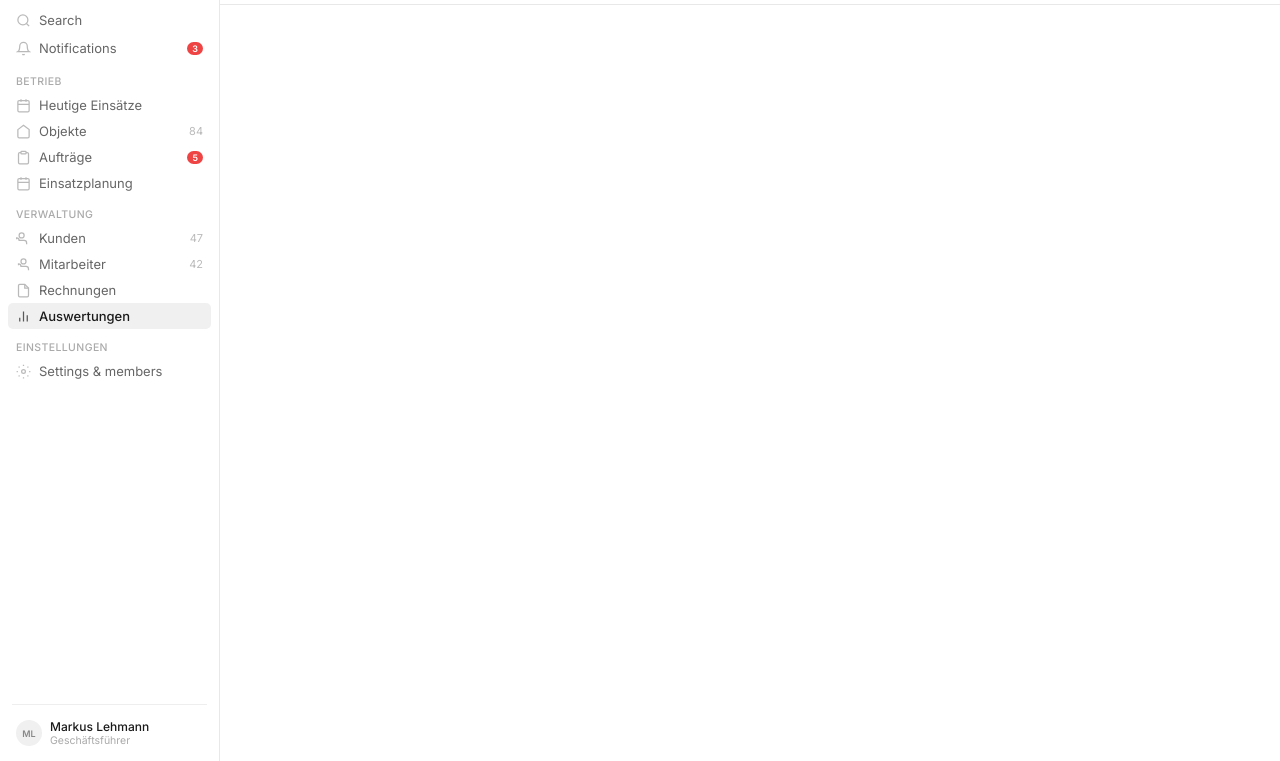
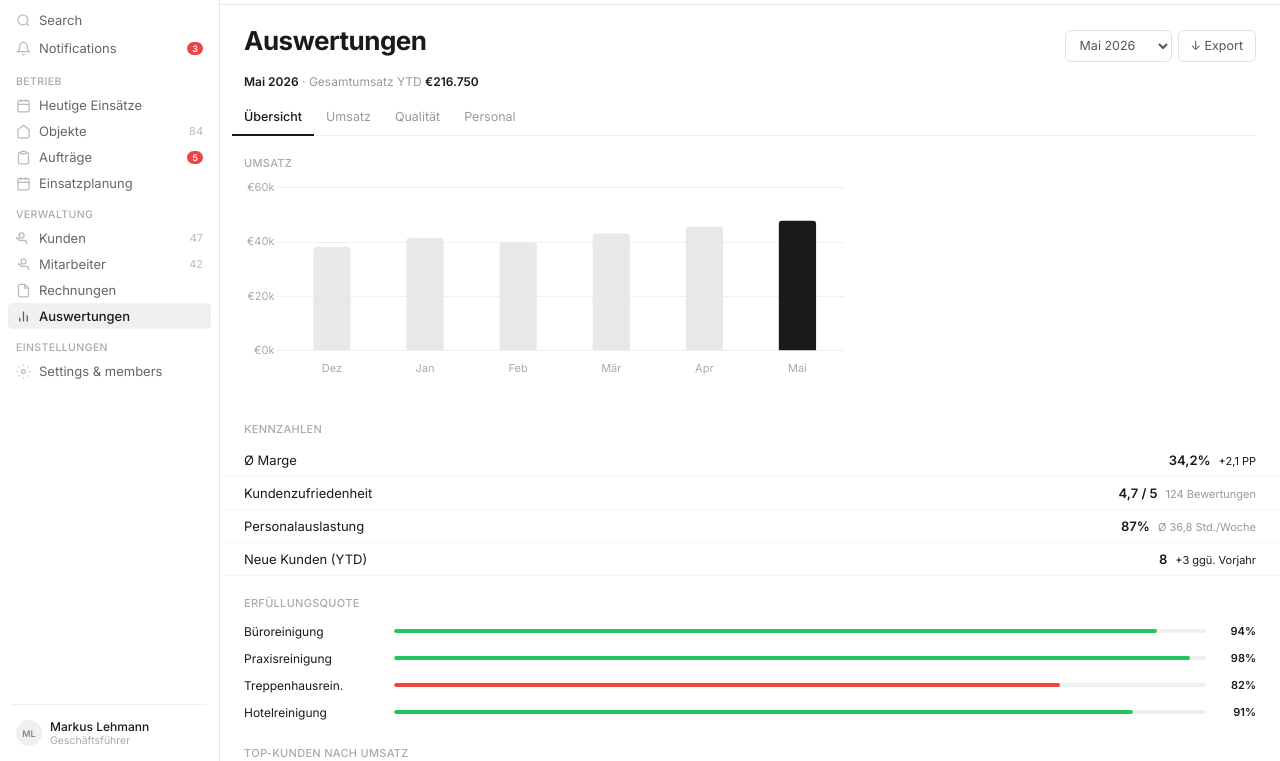
Before and after one commit to Alexis-beep-debug/clima-demo, a website: page index.html in a window 1280 px wide. Both pictures are taken after a click on the element "Auswertungen". Shown: the part 39-800 px from the top of the page. Drawn offline with nearby package versions, Linux system fonts and the light colour scheme.

Commit message:
feat: add Auswertungen view with Chart.js
Co-Authored-By: Claude Opus 4.6 (1M context) <noreply@anthropic.com>

```diff
--- a/index.html
+++ b/index.html
@@ -1134,7 +1134,113 @@
       <!-- VIEW 8: Auswertungen -->
       <!-- ═══════════════════════════════════════════════════════ -->
       <div id="view-auswertungen" class="view">
-        <!-- Content added in Task 6 -->
+        <div class="page-head">
+          <div class="page-row">
+            <div class="page-title">Auswertungen</div>
+            <div class="page-actions">
+              <select style="height:32px; padding:0 10px; border-radius:6px; border:1px solid #e0e0e0; background:#fff; font-size:12.5px; font-family:inherit; color:#555; cursor:pointer;">
+                <option>Mai 2026</option>
+                <option>April 2026</option>
+                <option>März 2026</option>
+              </select>
+              <button class="btn-secondary">&darr; Export</button>
+            </div>
+          </div>
+
+          <div class="stats-row" style="padding-left: 0;">
+            <div class="stat"><b>Mai 2026</b> · Gesamtumsatz YTD <b>€216.750</b></div>
+          </div>
+
+          <div class="tabs" style="padding-left: 0; margin-left: -12px;">
+            <div class="tab active">Übersicht</div>
+            <div class="tab">Umsatz</div>
+            <div class="tab">Qualität</div>
+            <div class="tab">Personal</div>
+          </div>
+        </div>
+
+        <!-- SECTION: UMSATZ -->
+        <div class="section-label">UMSATZ</div>
+        <div class="chart-container">
+          <div class="chart-wrap">
+            <canvas id="auswertungenChart"></canvas>
+          </div>
+        </div>
+
+        <!-- SECTION: KENNZAHLEN -->
+        <div class="section-label">KENNZAHLEN</div>
+        <div class="metric-row">
+          <div class="metric-label">Ø Marge</div>
+          <div><span class="metric-val">34,2%</span><span class="metric-change up">+2,1 PP</span></div>
+        </div>
+        <div class="metric-row">
+          <div class="metric-label">Kundenzufriedenheit</div>
+          <div><span class="metric-val">4,7 / 5</span><span class="metric-change" style="color:#999;">124 Bewertungen</span></div>
+        </div>
+        <div class="metric-row">
+          <div class="metric-label">Personalauslastung</div>
+          <div><span class="metric-val">87%</span><span class="metric-change" style="color:#999;">Ø 36,8 Std./Woche</span></div>
+        </div>
+        <div class="metric-row">
+          <div class="metric-label">Neue Kunden (YTD)</div>
+          <div><span class="metric-val">8</span><span class="metric-change up">+3 ggü. Vorjahr</span></div>
+        </div>
+
+        <!-- SECTION: ERFÜLLUNGSQUOTE -->
+        <div class="section-label">ERFÜLLUNGSQUOTE</div>
+        <div class="pbar">
+          <div class="pbar-label">Büroreinigung</div>
+          <div class="pbar-track"><div class="pbar-fill pbar-fill-green" style="width:94%"></div></div>
+          <div class="pbar-val">94%</div>
+        </div>
+        <div class="pbar">
+          <div class="pbar-label">Praxisreinigung</div>
+          <div class="pbar-track"><div class="pbar-fill pbar-fill-green" style="width:98%"></div></div>
+          <div class="pbar-val">98%</div>
+        </div>
+        <div class="pbar">
+          <div class="pbar-label">Treppenhausrein.</div>
+          <div class="pbar-track"><div class="pbar-fill pbar-fill-red" style="width:82%"></div></div>
+          <div class="pbar-val">82%</div>
+        </div>
+        <div class="pbar">
+          <div class="pbar-label">Hotelreinigung</div>
+          <div class="pbar-track"><div class="pbar-fill pbar-fill-green" style="width:91%"></div></div>
+          <div class="pbar-val">91%</div>
+        </div>
+
+        <!-- SECTION: TOP-KUNDEN -->
+        <div class="section-label">TOP-KUNDEN NACH UMSATZ</div>
+        <table class="tbl">
+          <thead>
+            <tr>
+              <th>Kunde</th>
+              <th style="text-align: right;">Monatsumsatz</th>
+            </tr>
+          </thead>
+          <tbody>
+            <tr>
+              <td class="cell-main">Hotel Residenz Berlin</td>
+              <td style="text-align: right; font-weight: 500;">€12.000</td>
+            </tr>
+            <tr>
+              <td class="cell-main">CityMall GmbH</td>
+              <td style="text-align: right; font-weight: 500;">€8.500</td>
+            </tr>
+            <tr>
+              <td class="cell-main">WohnBau AG</td>
+              <td style="text-align: right; font-weight: 500;">€3.400</td>
+            </tr>
+            <tr>
+              <td class="cell-main">PowerGym Berlin</td>
+              <td style="text-align: right; font-weight: 500;">€2.100</td>
+            </tr>
+            <tr>
+              <td class="cell-main">Dr. med. Weber</td>
+              <td style="text-align: right; font-weight: 500;">€1.200</td>
+            </tr>
+          </tbody>
+        </table>
       </div>
 
     </div>
@@ -1170,9 +1276,34 @@
     if (viewId === 'auswertungen' && !window._chartInit) initCharts();
   }
 
-  // Chart.js initialization stub (filled in Task 6)
   function initCharts() {
-    // Will be implemented when Auswertungen view is added
+    const ctx = document.getElementById('auswertungenChart');
+    if (!ctx) return;
+    new Chart(ctx, {
+      type: 'bar',
+      data: {
+        labels: ['Dez', 'Jan', 'Feb', 'Mär', 'Apr', 'Mai'],
+        datasets: [{
+          data: [38200, 41500, 39800, 43100, 45600, 47850],
+          backgroundColor: ['#e8e8e8','#e8e8e8','#e8e8e8','#e8e8e8','#e8e8e8','#1a1a1a'],
+          borderRadius: 3, barPercentage: 0.5,
+        }]
+      },
+      options: {
+        responsive: true, maintainAspectRatio: false,
+        plugins: { legend: { display: false }, tooltip: {
+          backgroundColor: '#1a1a1a', titleFont: { family: 'Inter', size: 11 },
+          bodyFont: { family: 'Inter', size: 12, weight: '600' },
+          padding: 10, cornerRadius: 6,
+          callbacks: { label: ctx => '€' + ctx.parsed.y.toLocaleString('de-DE') }
+        }},
+        scales: {
+          x: { grid: { display: false }, ticks: { font: { family: 'Inter', size: 11 }, color: '#aaa' }, border: { display: false } },
+          y: { grid: { color: '#f0f0f0' }, ticks: { font: { family: 'Inter', size: 11 }, color: '#aaa', callback: v => '€' + (v/1000) + 'k', maxTicksLimit: 5 }, border: { display: false } }
+        }
+      }
+    });
+    window._chartInit = true;
   }
 
   // Initialize Lucide icons if available
```
